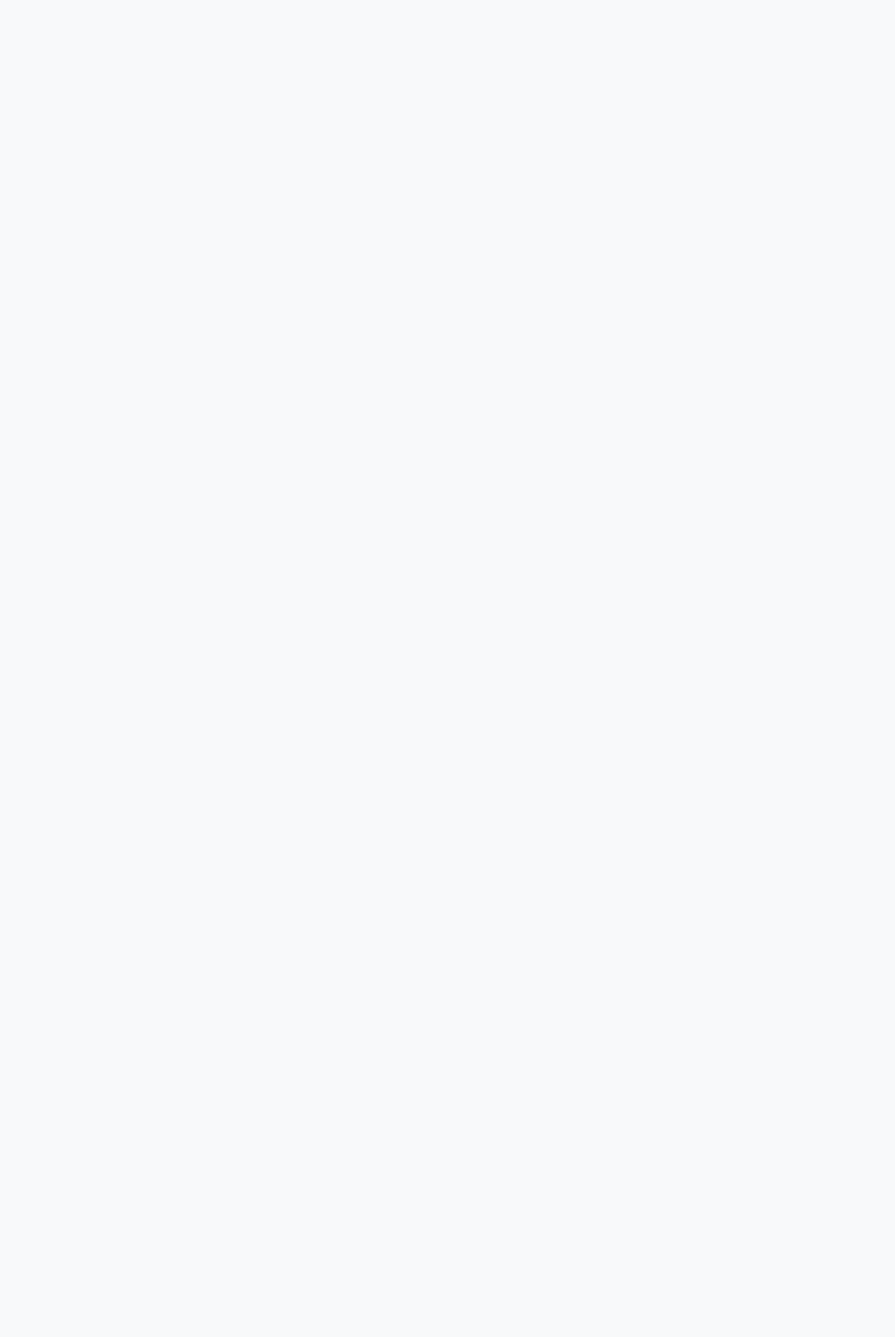
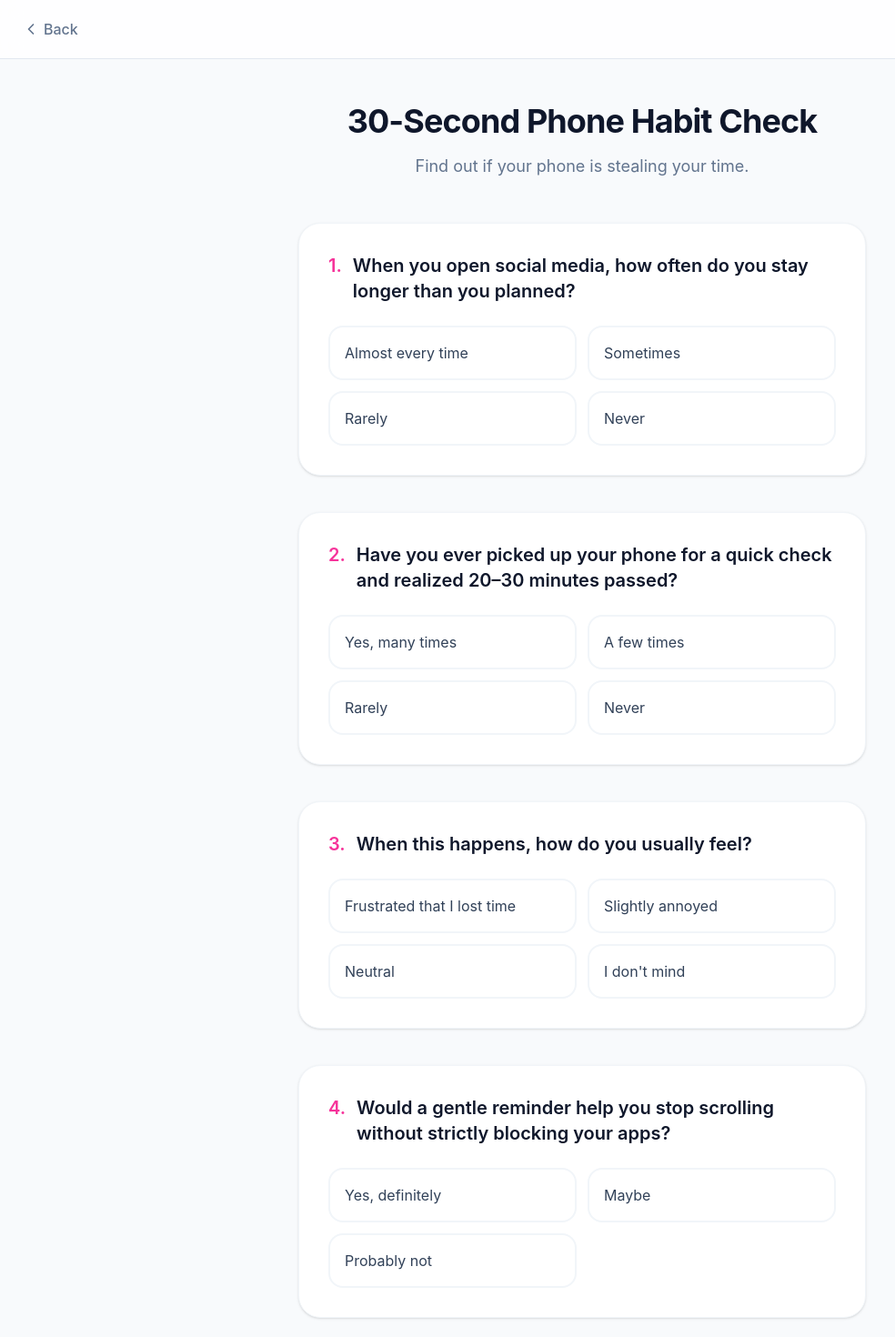
Before and after one commit to Lekan128/digital-alertness-landing-page, a React (Vite) app: page /fit in a window 1280 px wide. Before the commit this address had no page. Shown: the top 1470 px of the page at 91% size, without its empty margins (0-984 px from the left). Before the commit the page ends 800 px from the top, so only its background shows below. Built offline with nearby package versions, Linux system fonts and the light colour scheme.

Commit message:
Create the form, the scoring logic, and link it from the Hero section.

```diff
--- a/src/App.tsx
+++ b/src/App.tsx
@@ -3,6 +3,7 @@ import HomePage from './pages/HomePage';
 import ResearchPage from './pages/ResearchPage';
 import PrivacyPolicyPage from './pages/PrivacyPolicyPage';
 import TermsOfServicePage from './pages/TermsOfServicePage';
+import QuizPage from './pages/QuizPage';
 
 function App() {
   return (
@@ -11,6 +12,7 @@ function App() {
       <Route path="/research" element={<ResearchPage />} />
       <Route path="/privacy" element={<PrivacyPolicyPage />} />
       <Route path="/terms" element={<TermsOfServicePage />} />
+      <Route path="/fit" element={<QuizPage />} />
     </Routes>
   );
 }
--- a/src/components/Hero.tsx
+++ b/src/components/Hero.tsx
@@ -1,6 +1,7 @@
 import { useState } from 'react';
 import { Play } from 'lucide-react';
 import { motion } from 'framer-motion';
+import { Link } from 'react-router-dom';
 import DigitalWellnessAlert from './DigitalWellnessAlert';
 
 const Hero = () => {
@@ -59,6 +60,16 @@ const Hero = () => {
                 </svg>
                 <span>iOS Coming Soon</span>
               </button>
+            </div>
+
+            <div className="mt-2">
+              <Link
+                to="/fit"
+                className="text-slate-500 hover:text-pink-500 font-medium transition-colors duration-200 inline-flex items-center gap-1 group"
+              >
+                Not sure? Take the 30-second quiz
+                <span className="group-hover:translate-x-1 transition-transform duration-200">➔</span>
+              </Link>
             </div>
 
             {showIosAlert && (
--- /dev/null
+++ b/src/pages/QuizPage.tsx
@@ -0,0 +1,196 @@
+import { useState } from 'react';
+import { motion, AnimatePresence } from 'framer-motion';
+import { ChevronLeft, X } from 'lucide-react';
+import { Link, useNavigate } from 'react-router-dom';
+
+const QUESTIONS = [
+  {
+    id: 'q1',
+    text: 'When you open social media, how often do you stay longer than you planned?',
+    options: [
+      { text: 'Almost every time', points: 3 },
+      { text: 'Sometimes', points: 2 },
+      { text: 'Rarely', points: 1 },
+      { text: 'Never', points: 0 },
+    ]
+  },
+  {
+    id: 'q2',
+    text: 'Have you ever picked up your phone for a quick check and realized 20–30 minutes passed?',
+    options: [
+      { text: 'Yes, many times', points: 3 },
+      { text: 'A few times', points: 2 },
+      { text: 'Rarely', points: 1 },
+      { text: 'Never', points: 0 },
+    ]
+  },
+  {
+    id: 'q3',
+    text: 'When this happens, how do you usually feel?',
+    options: [
+      { text: 'Frustrated that I lost time', points: 3 },
+      { text: 'Slightly annoyed', points: 2 },
+      { text: 'Neutral', points: 1 },
+      { text: "I don't mind", points: 0 },
+    ]
+  },
+  {
+    id: 'q4',
+    text: 'Would a gentle reminder help you stop scrolling without strictly blocking your apps?',
+    options: [
+      { text: 'Yes, definitely', points: 3 },
+      { text: 'Maybe', points: 2 },
+      { text: 'Probably not', points: 0 },
+    ]
+  }
+];
+
+const QuizPage = () => {
+  const [answers, setAnswers] = useState<Record<string, number>>({});
+  const [showModal, setShowModal] = useState(false);
+  const [score, setScore] = useState(0);
+  const navigate = useNavigate();
+
+  const handleSelect = (questionId: string, points: number) => {
+    setAnswers(prev => ({
+      ...prev,
+      [questionId]: points
+    }));
+  };
+
+  const calculateResults = () => {
+    let total = 0;
+    Object.values(answers).forEach(pts => {
+      total += pts;
+    });
+    setScore(total);
+    setShowModal(true);
+  };
+
+  const allAnswered = Object.keys(answers).length === QUESTIONS.length;
+
+  return (
+    <div className="min-h-screen bg-slate-50 text-slate-900 font-sans pb-20">
+      {/* Header */}
+      <header className="sticky top-0 z-40 bg-white/80 backdrop-blur-md border-b border-slate-200">
+        <div className="container mx-auto px-6 h-16 flex items-center">
+          <Link to="/" className="text-slate-500 hover:text-slate-900 transition-colors flex items-center gap-1 group">
+            <ChevronLeft size={20} className="group-hover:-translate-x-1 transition-transform" />
+            <span className="font-medium">Back</span>
+          </Link>
+        </div>
+      </header>
+
+      <main className="container mx-auto px-6 max-w-2xl mt-12">
+        <div className="text-center mb-12">
+          <h1 className="text-3xl md:text-4xl font-bold tracking-tight text-slate-900 mb-4">
+            30-Second Phone Habit Check
+          </h1>
+          <p className="text-lg text-slate-500">
+            Find out if your phone is stealing your time.
+          </p>
+        </div>
+
+        <div className="space-y-10">
+          {QUESTIONS.map((q, index) => (
+            <div key={q.id} className="bg-white p-6 md:p-8 rounded-3xl shadow-sm border border-slate-100">
+              <h2 className="text-xl font-semibold mb-6 flex gap-3">
+                <span className="text-pink-500 shrink-0">{index + 1}.</span>
+                <span>{q.text}</span>
+              </h2>
+              <div className="grid grid-cols-1 sm:grid-cols-2 gap-3">
+                {q.options.map((option) => {
+                  const isSelected = answers[q.id] === option.points;
+                  return (
+                    <button
+                      key={option.text}
+                      onClick={() => handleSelect(q.id, option.points)}
+                      className={`text-left p-4 rounded-2xl border-2 transition-all duration-200 ${
+                        isSelected
+                          ? 'border-[var(--color-primary)] bg-pink-50 text-[var(--color-primary)] font-medium'
+                          : 'border-slate-100 hover:border-pink-200 hover:bg-pink-50/50 text-slate-700'
+                      }`}
+                    >
+                      {option.text}
+                    </button>
+                  );
+                })}
+              </div>
+            </div>
+          ))}
+        </div>
+
+        <div className="mt-12 flex justify-center">
+          <button
+            onClick={calculateResults}
+            disabled={!allAnswered}
+            className={`px-8 py-4 rounded-2xl font-semibold shadow-lg transition-all duration-300 ${
+              allAnswered
+                ? 'bg-[var(--color-primary)] hover:bg-[var(--color-primary-dark)] text-white shadow-[0_4px_14px_rgba(236,72,153,0.3)] hover:shadow-[0_6px_20px_rgba(236,72,153,0.4)] active:scale-95 cursor-pointer flex'
+                : 'bg-slate-200 text-slate-400 cursor-not-allowed hidden'
+            }`}
+          >
+            See my result
+          </button>
+        </div>
+      </main>
+
+      {/* Modal */}
+      <AnimatePresence>
+        {showModal && (
+          <div className="fixed inset-0 z-50 flex items-center justify-center p-4 bg-slate-900/40 backdrop-blur-sm">
+            <motion.div
+              initial={{ opacity: 0, scale: 0.95, y: 20 }}
+              animate={{ opacity: 1, scale: 1, y: 0 }}
+              exit={{ opacity: 0, scale: 0.95, y: 20 }}
+              className="bg-white rounded-[2rem] p-8 max-w-md w-full shadow-2xl relative"
+            >
+              <button
+                onClick={() => setShowModal(false)}
+                className="absolute top-6 right-6 text-slate-400 hover:text-slate-600 transition-colors"
+                aria-label="Close modal"
+              >
+                <X size={24} />
+              </button>
+
+              <div className="text-center mb-8 mt-4">
+                <div className="w-16 h-16 bg-pink-100 text-pink-500 rounded-full flex items-center justify-center mx-auto mb-6 text-2xl font-bold">
+                  {score}/12
+                </div>
+                <h3 className="text-2xl font-bold text-slate-900 mb-3">
+                  {score >= 8 ? 'Your phone is taking over.' : score >= 4 ? 'You are somewhat distracted.' : 'You are mostly mindful!'}
+                </h3>
+                <p className="text-slate-600">
+                  {score >= 8
+                    ? "Based on your answers, you often lose track of time on your device. Digital Wellness is designed exactly for you to gently break the doom-scroll loop."
+                    : score >= 4
+                    ? "You have moments where you fall down the rabbit hole. A gentle 20-minute nudge could help you stay perfectly balanced."
+                    : "You have great control over your digital habits! Digital Wellness could still be a nice safety net to have just in case."}
+                </p>
+              </div>
+
+              <div className="flex flex-col gap-3">
+                <a
+                  href="https://play.google.com/store/apps/details?id=io.github.lekan128.digital_wellness"
+                  target="_blank"
+                  rel="noopener noreferrer"
+                  className="w-full py-4 bg-[var(--color-primary)] hover:bg-[var(--color-primary-dark)] text-white rounded-xl font-semibold text-center transition-colors shadow-[0_4px_14px_rgba(236,72,153,0.3)]"
+                >
+                  Get the app
+                </a>
+                <button
+                  onClick={() => navigate('/')}
+                  className="w-full py-4 text-slate-500 hover:text-slate-800 font-medium transition-colors"
+                >
+                  Return home
+                </button>
+              </div>
+            </motion.div>
+          </div>
+        )}
+      </AnimatePresence>
+    </div>
+  );
+};
+
+export default QuizPage;
```
